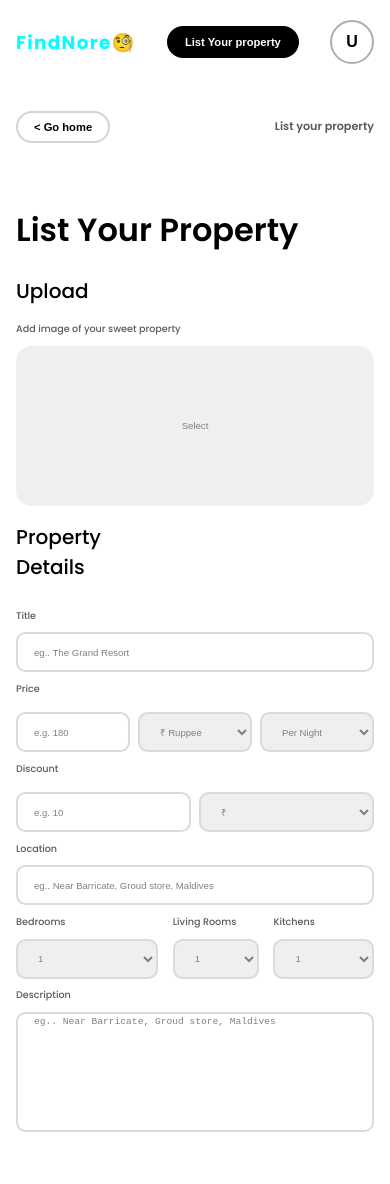
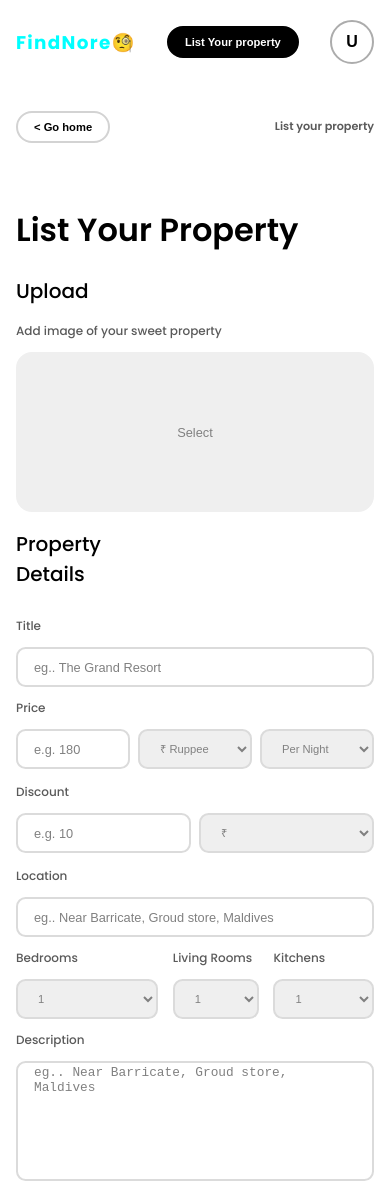
Before and after one commit to SakshamGunj/firstnextjsapp, a Next.js app: page /listingproperty in a window 390 px wide. Before the commit the page ends 1135 px from the top, so only its background shows below. Built offline with nearby package versions, Linux system fonts and the light colour scheme; a web font is replaced by a local one.

Commit message:
jus little responsiveness fix in list your page

```diff
--- a/styles/heading.module.css
+++ b/styles/heading.module.css
@@ -11,7 +11,7 @@
 
 .gray_h3_thin{
     color: rgb(90, 90, 90);
-    font-size: 1.2rem;
+    font-size: 1.5rem;
     font-weight: 500;
 }
 
--- a/styles/input.module.css
+++ b/styles/input.module.css
@@ -7,7 +7,7 @@
     padding-left: 2rem;
 
     color: rgb(68, 68, 68);
-    font-size: 1.2rem;
+    font-size: 1.6rem;
     font-weight: 500;
     text-justify:initial;
 }
@@ -21,19 +21,19 @@
     padding-left: 2rem;
     resize: none;
     color: rgb(68, 68, 68);
-    font-size: 1.2rem;
+    font-size: 1.6rem;
     font-weight: 500;
 }
 
 .lri::placeholder{
     color: gray;
-    font-size: 1.2rem;
+    font-size: 1.6rem;
     font-weight: 500;
 }
 
 .lbri::placeholder{
     color: gray;
-    font-size: 1.2rem;
+    font-size: 1.6rem;
     font-weight: 500;
 }
 
@@ -57,7 +57,7 @@
     width: 100%;
     height: 20rem;
     border-radius: 2rem;
-    font-size: 1.2rem;
+    font-size: 1.6rem;
     font-weight: 500;
     color: gray;
     border: none;
@@ -69,7 +69,7 @@
 
 .oi{
     width: 100%;
-    font-size: 1.2rem;
+    font-size: 1.4rem;
     border: 2px solid rgb(219, 219, 219);
     color: gray;
     height: 5rem;
@@ -80,7 +80,7 @@
 }
 
 .oio{
-    font-size: 1.2rem;
+    font-size: 1.6rem;
     border: 2px solid rgb(219, 219, 219);
     color: gray;
     border-radius: 2rem;
--- a/styles/listingproperty.module.css
+++ b/styles/listingproperty.module.css
@@ -128,7 +128,7 @@
     }
 }
 
-@media only screen and (max-width: 476px) {
+@media only screen and (max-width: 558px) {
     .listing_input{
         grid-column: 2/-2;
         grid-row: 3/4;
```
